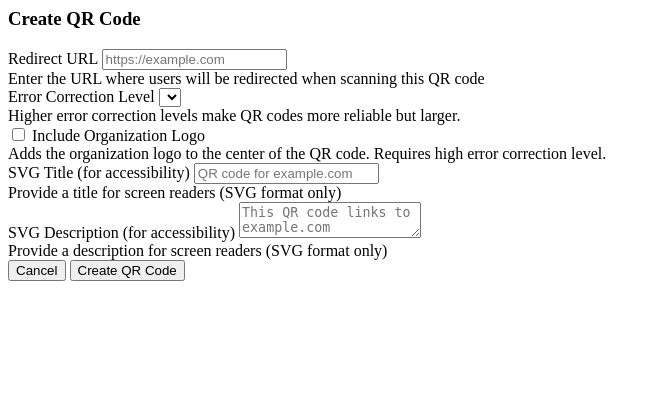
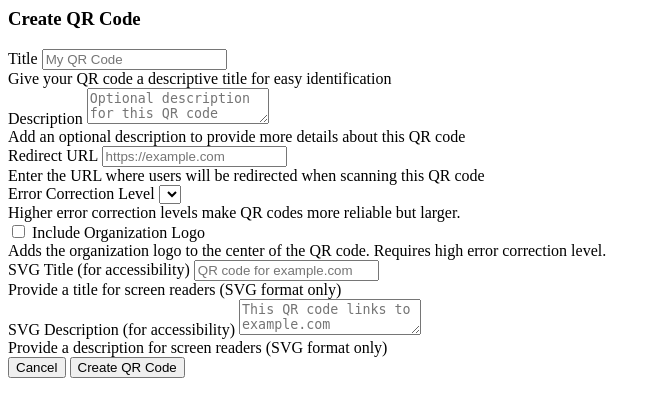
Before and after one commit to gsinghjay/mvp_qr_gen, a FastAPI app: template app/templates/fragments/qr_form.html in a window 1280 px wide. Shown: the top 417 px of the page, without its empty margins (0-661 px from the left). Run offline with FastAPI, Linux system fonts and the light colour scheme; the template is opened without the code that fills it, so the values that code supplies are empty; parts of the project's set-up code (start-up, migrations or seed data) failed here and were passed over.

Commit message:
feat: add title and description fields to QR creation form

```diff
--- a/app/templates/fragments/qr_form.html
+++ b/app/templates/fragments/qr_form.html
@@ -20,6 +20,37 @@
         </ul>
       </div>
       {% endif %}
+
+      <div class="mb-3">
+        <label for="title" class="form-label">Title</label>
+        <input
+          type="text"
+          id="title"
+          name="title"
+          class="form-control"
+          value="{{ title or "" }}"
+          placeholder="My QR Code"
+          required
+          maxlength="100"
+        >
+        <div class="form-text">
+          Give your QR code a descriptive title for easy identification
+        </div>
+      </div>
+
+      <div class="mb-3">
+        <label for="description" class="form-label">Description</label>
+        <textarea
+          id="description"
+          name="description"
+          class="form-control"
+          placeholder="Optional description for this QR code"
+          maxlength="500"
+        >{{ description or "" }}</textarea>
+        <div class="form-text">
+          Add an optional description to provide more details about this QR code
+        </div>
+      </div>
 
       {% if qr_type == "static" %}
         <div class="mb-3">
```
